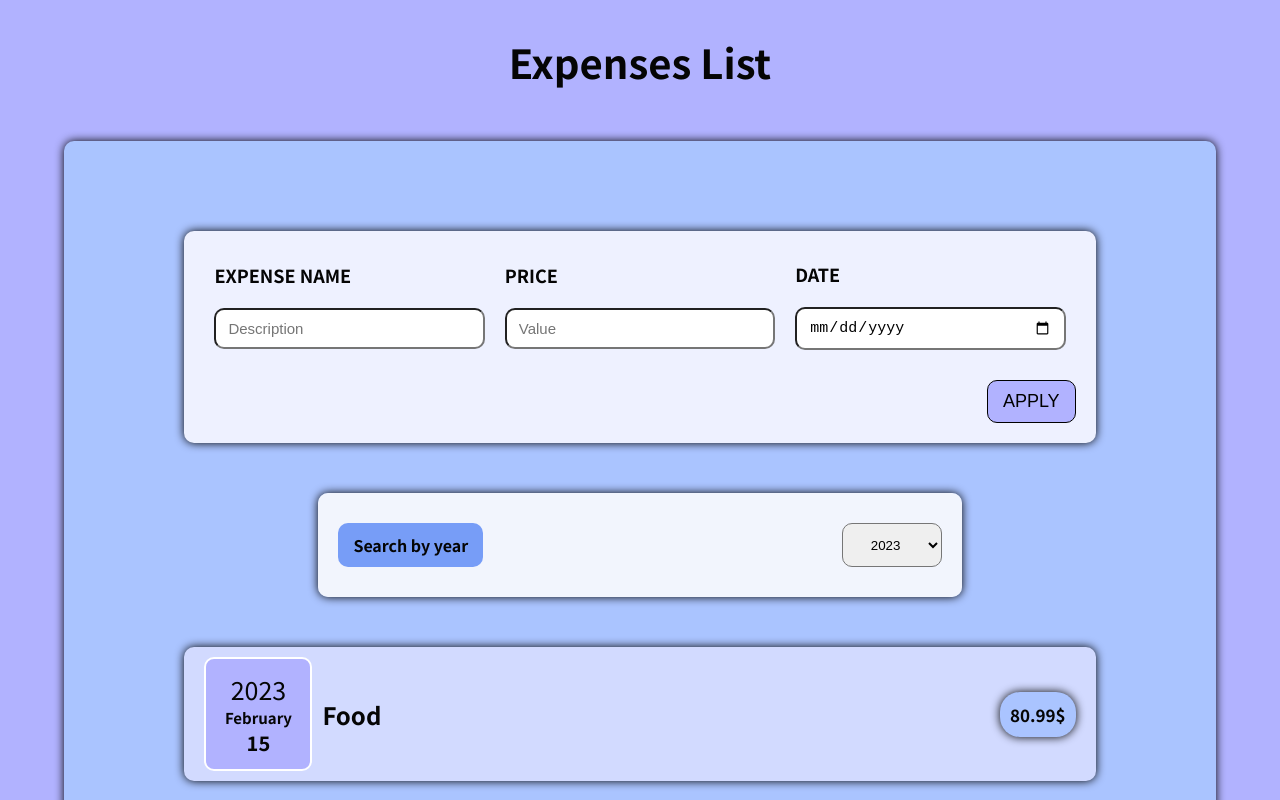
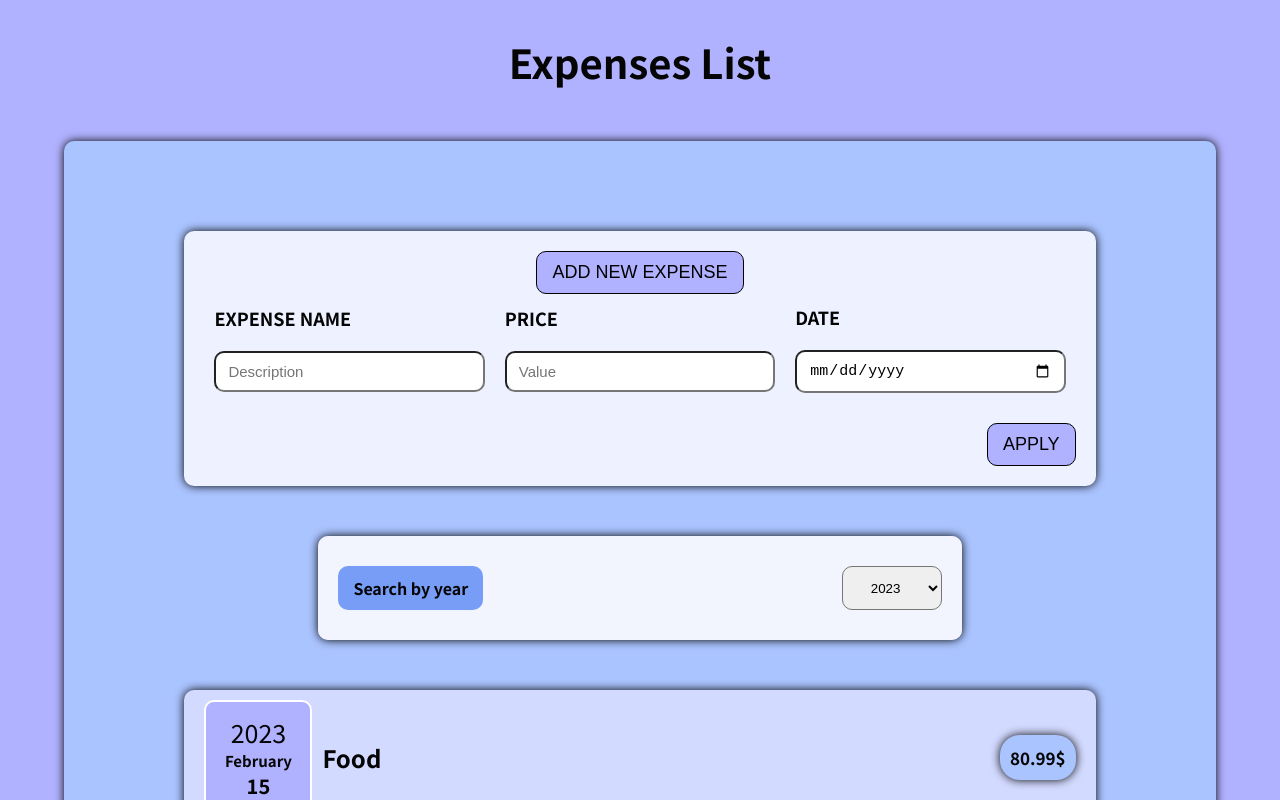
Before and after one commit to Reivah/React-Expenses, a React (Create React App) app: page / in a window 1280 px wide. Shown: the top 800 px of the page. Built offline with nearby package versions, Linux system fonts and the light colour scheme.

Commit message:
added add new expense btn

```diff
--- a/src/components/FormExpenses/FormBox.css
+++ b/src/components/FormExpenses/FormBox.css
@@ -1,14 +1,30 @@
 .form-box__main {
 	padding: 20px;
 	margin: 50px auto;
-  background-color: #EEF1FF;
+	background-color: #eef1ff;
 	border-radius: 10px;
+	text-align: center;
 	box-shadow: 0px 0px 10px black;
 }
 
-@media (min-width: 580px){
+.form-box__btn {
+	padding: 10px 15px;
+	font-size: 18px;
+	background-color: #b1b2ff;
+	border: 1px solid black;
+	border-radius: 10px;
+	text-transform: uppercase;
+	cursor: pointer;
+	transition: color 0.3s, background-color 0.3s;
+}
+
+.form-box__btn:hover {
+  color: #fff;
+    background-color: rgb(143, 32, 233);
+}
+
+@media (min-width: 580px) {
 	.form-box__main {
 		width: 85%;
-
 	}
 }
--- a/src/components/FormExpenses/FormBox.js
+++ b/src/components/FormExpenses/FormBox.js
@@ -12,18 +12,20 @@ const FormBox = (props) => {
 
     }
 
-    const [isShowingExpenseInput, setIsShowingExpenseInput] = useState(false)
+    const [isShowing, setIsShowing] = useState(false)
+
 
     const showExpenseBox = () => {
-        setIsShowingExpenseInput(true)
+        setIsShowing(true)
     }
 
     const closeExpenseBox = () => {
-        setIsShowingExpenseInput(true)
+        setIsShowing(true)
     }
 
     return (
         <div className='form-box__main'>
+            <button className='form-box__btn'>Add New Expense</button>
             <FormExpenses onEnteredDataExpenses={enteredDataExpenses}/>
         </div>
     )
```
Lines whose indentation alone changed are shown as unchanged.
